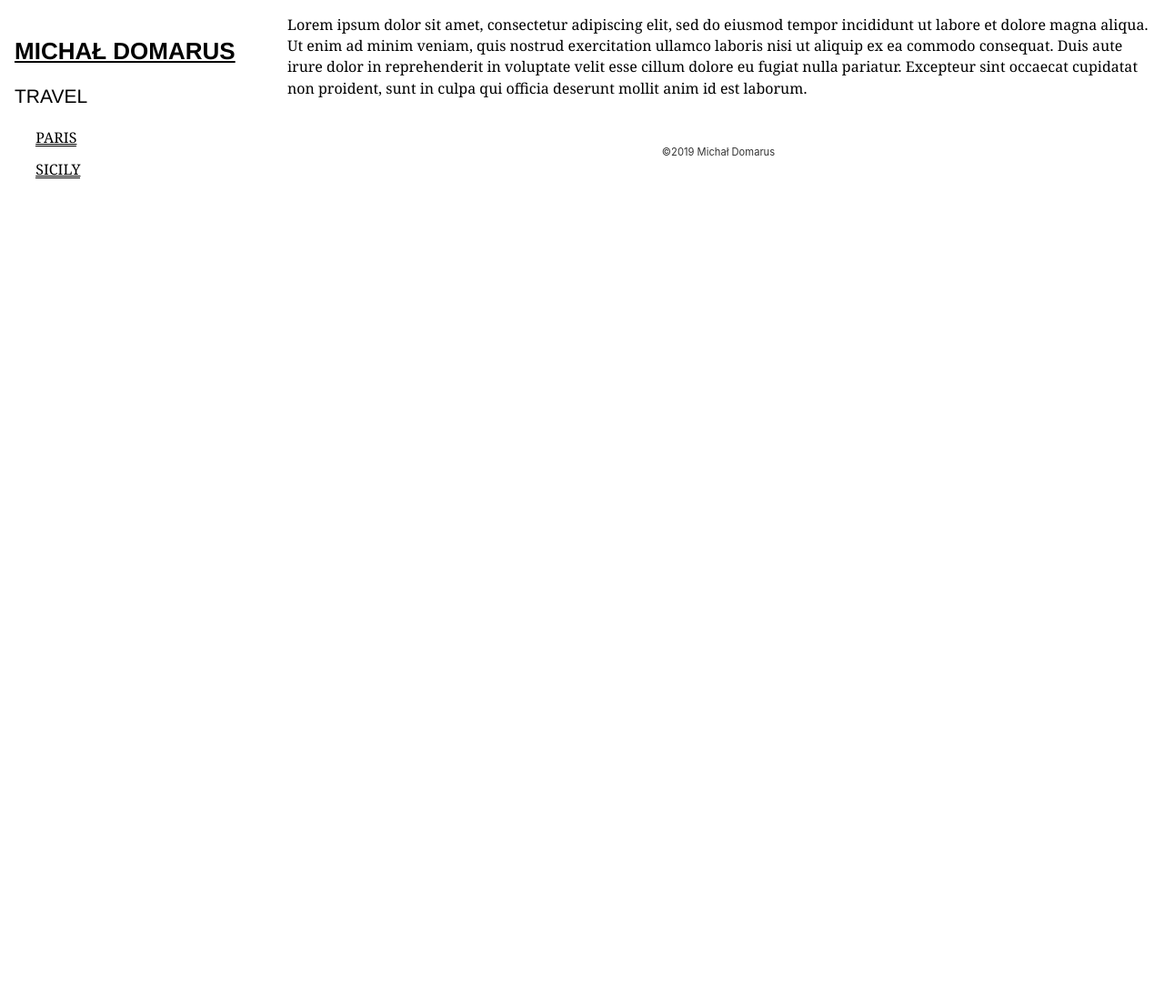
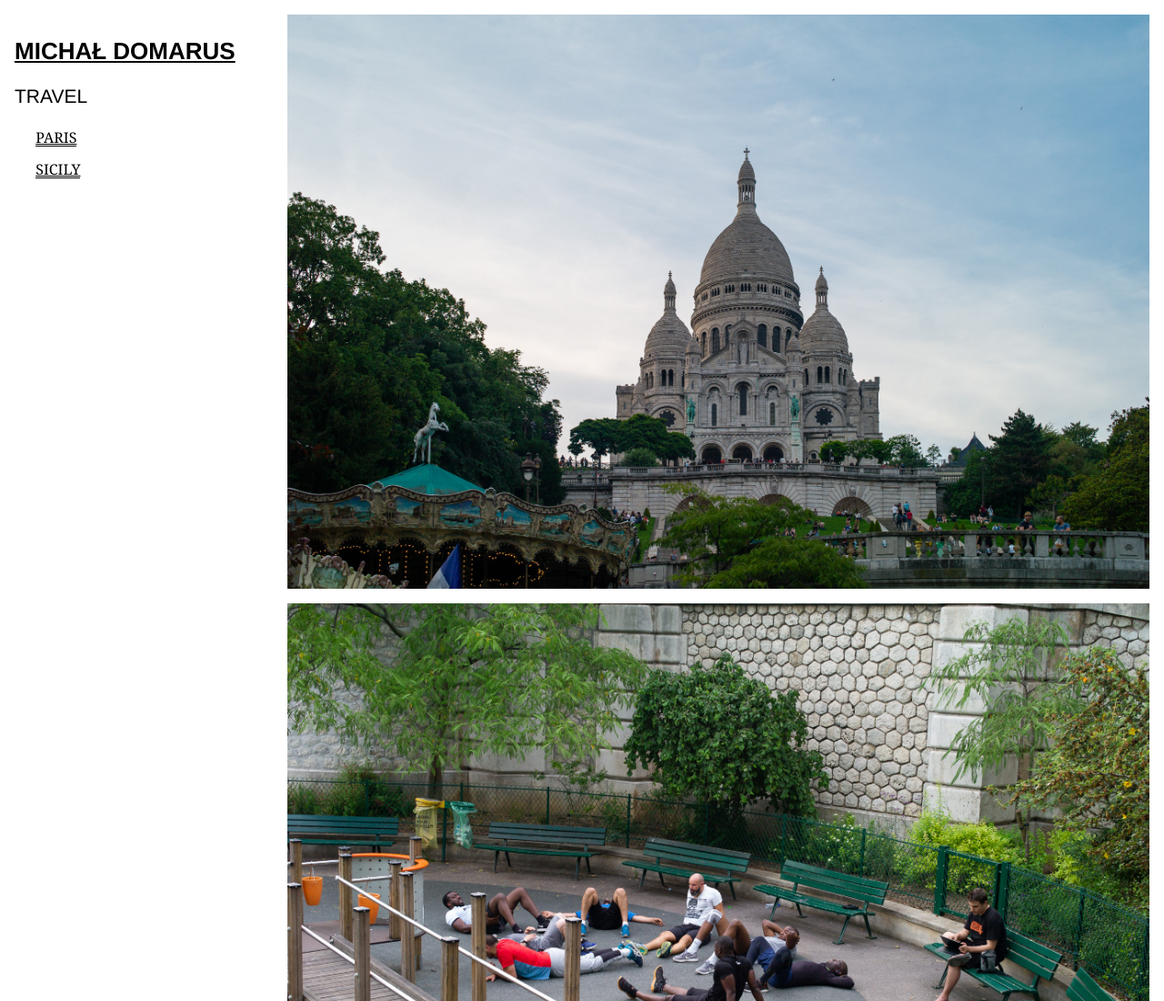
Before and after one commit to mdomarus/personal-portfolio, a Gatsby site: page / in a window 1280 px wide. Shown: the top 1100 px of the page at 91% size. Before the commit the page ends 800 px from the top, so only its background shows below. Built offline with nearby package versions, Linux system fonts and the light colour scheme; Gatsby itself is replaced by a stand-in of ours.

Commit message:
Slideshow

```diff
--- a/jest.config.js
+++ b/jest.config.js
@@ -1,13 +1,13 @@
 module.exports = {
   transform: {
-    '^.+\\.jsx?$': '<rootDir>/jest-preprocess.js',
+    '^.+\\.js?$': '<rootDir>/jest-preprocess.js',
   },
   moduleNameMapper: {
     '.+\\.(css|styl|less|sass|scss)$': 'identity-obj-proxy',
     '.+\\.(jpg|jpeg|png|gif|eot|otf|webp|svg|ttf|woff|woff2|mp4|webm|wav|mp3|m4a|aac|oga)$':
       '<rootDir>/__mocks__/fileMock.js',
   },
-  testPathIgnorePatterns: ['node_modules', '.cache'],
+  testPathIgnorePatterns: ['node_modules', './.cache'],
   transformIgnorePatterns: ['node_modules/(?!(gatsby)/)'],
   globals: {
     __PATH_PREFIX__: '',
--- /dev/null
+++ b/src/components/Slideshow.js
@@ -0,0 +1,78 @@
+import React from 'react';
+import { StaticQuery, graphql } from 'gatsby';
+import Img from 'gatsby-image';
+
+class Slideshow extends React.Component {
+  state = {
+    currentSlide: 1,
+    totalSlides: 3,
+  };
+
+  componentDidMount() {
+    this.setState({
+      timer: setInterval(() => this.cycleImage(), 3000),
+    });
+  }
+
+  componentWillUnmount() {
+    clearInterval(this.state.timer);
+  }
+
+  cycleImage = () => {
+    this.setState(prevState => ({
+      currentSlide:
+        prevState.currentSlide === this.state.totalSlides
+          ? 1
+          : prevState.currentSlide + 1,
+    }));
+  };
+
+  render() {
+    return (
+      <StaticQuery
+        query={graphql`
+          query {
+            images: allFile(
+              filter: {
+                sourceInstanceName: { eq: "images" }
+                relativePath: { regex: "/slideshow/" }
+              }
+              sort: { order: ASC, fields: [name] }
+            ) {
+              edges {
+                node {
+                  childImageSharp {
+                    fluid(maxWidth: 2048) {
+                      base64
+                      aspectRatio
+                      src
+                      srcSet
+                      srcWebp
+                      srcSetWebp
+                      sizes
+                      originalImg
+                      originalName
+                    }
+                  }
+                }
+              }
+            }
+          }
+        `}
+        render={data => (
+          <div className="slideshow">
+            {data.images.edges.map(el => (
+              <Img
+                key={el.node.childImageSharp.fluid.originalName}
+                className="image"
+                fluid={el.node.childImageSharp.fluid}
+              />
+            ))}
+          </div>
+        )}
+      />
+    );
+  }
+}
+
+export default Slideshow;
--- a/src/pages/index.js
+++ b/src/pages/index.js
@@ -1,16 +1,9 @@
 import React from 'react';
 import Page from '../components/Page';
+import Slideshow from '../components/Slideshow';
 
 export default () => (
   <Page>
-    <p>
-      Lorem ipsum dolor sit amet, consectetur adipiscing elit, sed do eiusmod
-      tempor incididunt ut labore et dolore magna aliqua. Ut enim ad minim
-      veniam, quis nostrud exercitation ullamco laboris nisi ut aliquip ex ea
-      commodo consequat. Duis aute irure dolor in reprehenderit in voluptate
-      velit esse cillum dolore eu fugiat nulla pariatur. Excepteur sint occaecat
-      cupidatat non proident, sunt in culpa qui officia deserunt mollit anim id
-      est laborum.
-    </p>
+    <Slideshow />
   </Page>
 );
--- a/src/scss/style.scss
+++ b/src/scss/style.scss
@@ -56,3 +56,10 @@
 .image {
     margin-bottom: 1em;
 }
+
+.slideshow {
+    .image {
+        // margin: 0;
+        max-height: calc(100vh - 2em);
+    }
+}
```
Also changed, not shown: src/images/slideshow/20180608_001.jpg (added), src/images/slideshow/20180608_002.jpg (added), src/images/slideshow/20180608_003.jpg (added).
